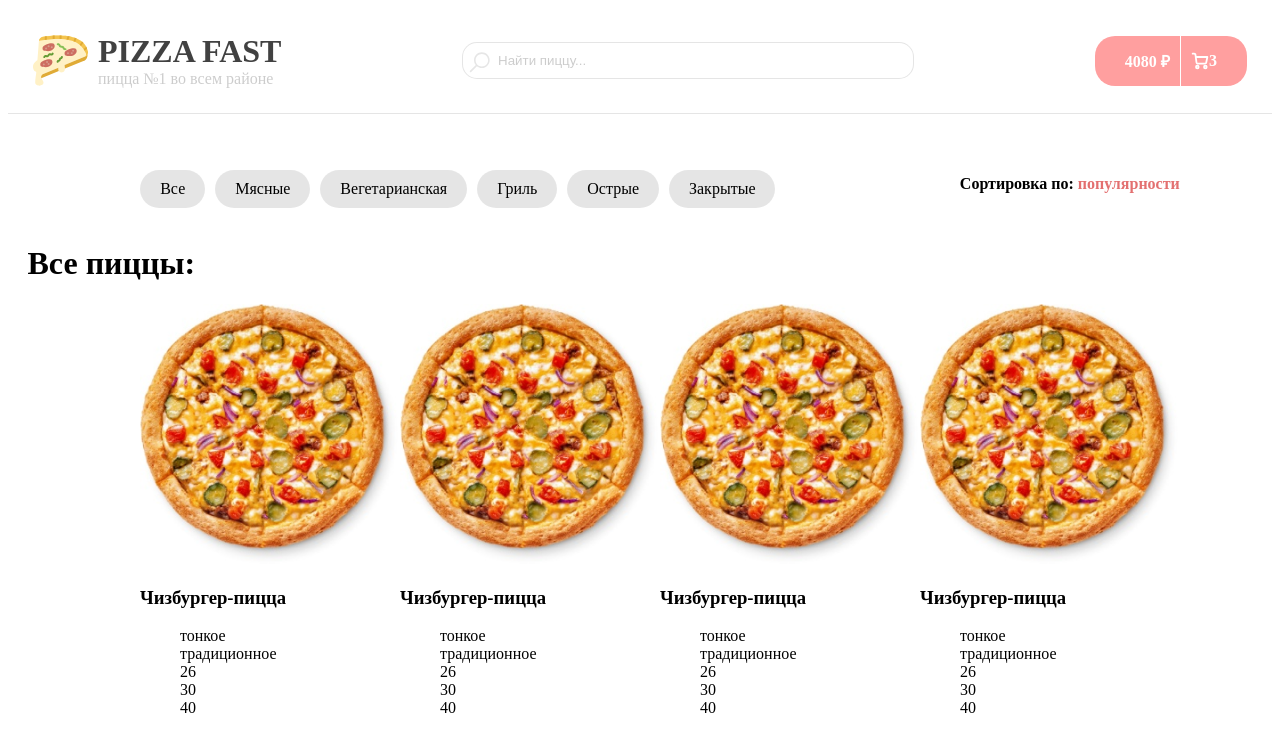
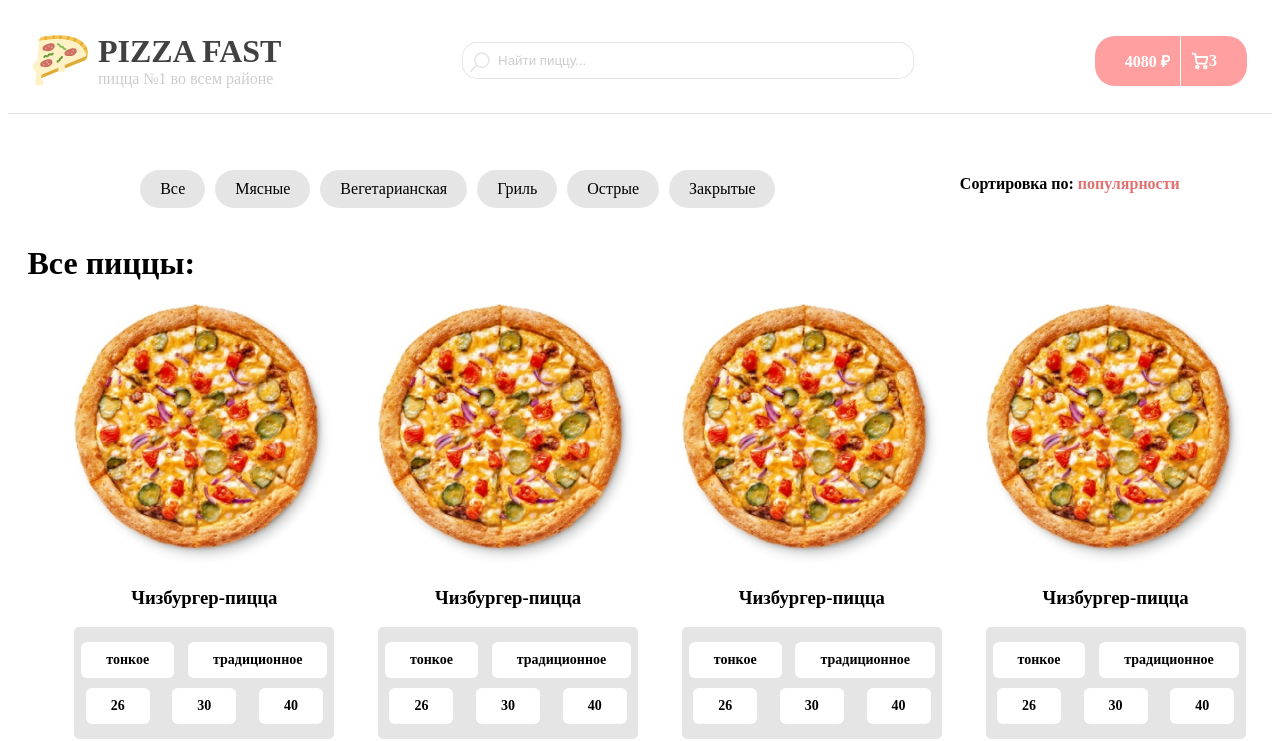
Before and after one commit to lstnchDev/pizza-fast, a React (Create React App) app: page / in a window 1280 px wide. Shown: the top 741 px of the page. Built offline with nearby package versions, Linux system fonts and the light colour scheme.

Commit message:
created css mainpizza menu

```diff
--- a/src/UI/button.module.scss
+++ b/src/UI/button.module.scss
@@ -1,12 +1,13 @@
 @import './../tools/varibaleStyles.scss';
 
 .button{
-    border-radius: 30px;
+    border-radius: 20px;
     border: none;
     background-color: $colorMainBtn;
     color: white;
     cursor: pointer;
-    padding: 10px 20px;
+    margin: 10px 0;
+    padding: 0 20px;
     &:hover{
         background-color: $colorSecondBtn;
     }
--- a/src/components/main/pizzaItems/PizzaCategory.tsx
+++ b/src/components/main/pizzaItems/PizzaCategory.tsx
@@ -1,17 +1,25 @@
-import { FC } from 'react';
-import Button from '../../../UI/Button';
+import { FC, useState } from 'react';
+import styles from "./styles/categories.module.scss"
 
 const dough = ['тонкое', 'традиционное']
 const size = ['26', '30', '40']
+
+
 const PizzaCategory: FC = ()=>{
 
-    const doughSelector = dough.map(item=> <li className=''>{item}</li>)
-    const sizeSelector = size.map(item=> <li>{item}</li>)
+    const [activeStateDough, setActiveDough] = useState(false)
+    const [activeStateSize, setActiveSize] = useState(false)
+
+    const doughHandler = ()=>setActiveDough(true)
+    const sizeHandler = ()=>setActiveSize(true)
+
+    const doughSelector = dough.map(item=> <li onClick={doughHandler} className={styles.active}>{item}</li>)
+    const sizeSelector = size.map(item=> <li onClick={sizeHandler} className={styles.active}>{item}</li>)
 
     return(
-        <div className="category">
-            <ul>{doughSelector}</ul>
-            <ul>{sizeSelector}</ul>
+        <div className={styles.category}>
+            <ul className={styles.dough}>{doughSelector}</ul>
+            <ul className={styles.size}>{sizeSelector}</ul>
         </div>
     )
 }
--- a/src/components/main/pizzaItems/PizzaItem.tsx
+++ b/src/components/main/pizzaItems/PizzaItem.tsx
@@ -2,18 +2,20 @@ import { FC } from 'react';
 import pizzaImg from "../../../icons/pizza.png"
 import Button from '../../../UI/Button';
 import PizzaCategory from './PizzaCategory';
+import styles from './styles/item.module.scss';
 
 const PizzaItem: FC = ()=>{
     const onClickHandler = ()=> console.log('click')
 
     return (
-        <li className="pizza">
-            <img src={pizzaImg} alt="" />
+        <li className={styles.pizza}>
+            <img className={styles.image} src={pizzaImg} alt="" />
             <h3>Чизбургер-пицца</h3>
             <PizzaCategory/>
-            <h4>от 395 ₽</h4>
-            <Button onClick={onClickHandler} title="Добавить"/>
-
+            <div className={styles.bottom}>
+                <h4>от 395 ₽</h4>
+                <Button onClick={onClickHandler} title="Добавить"/>
+            </div>
         </li>
     )
 }
--- /dev/null
+++ b/src/components/main/pizzaItems/styles/categories.module.scss
@@ -0,0 +1,24 @@
+@import './../../../../tools/varibaleStyles.scss';
+
+.category{
+    background-color: $colorSecondGray;
+    border-radius: 5px;
+    padding: 10px 0;
+
+    .dough, .size{
+        display: flex;
+        justify-content: space-around;
+        font-weight: 600;
+        font-size: 14px;
+        padding: 5px 0;
+        .active{
+            background-color: white;
+            border-radius: 6px;
+            padding: 10px 25px;
+            cursor: pointer;
+
+        }
+
+
+    }
+}
--- /dev/null
+++ b/src/components/main/pizzaItems/styles/item.module.scss
@@ -0,0 +1,10 @@
+.pizza{
+    margin: 0 auto;
+
+    .image{
+    }
+    .bottom{
+        display: flex;
+        justify-content: space-around;
+    }
+}
--- a/src/components/main/styles/pizza.module.scss
+++ b/src/components/main/styles/pizza.module.scss
@@ -7,7 +7,9 @@
         display: flex;
         flex-wrap: wrap;
         justify-content: center;
-        gap: 5g0px;
+        gap: 30px;
+        text-align: center;
+
     }
     ul{
         list-style-type: none;
```
